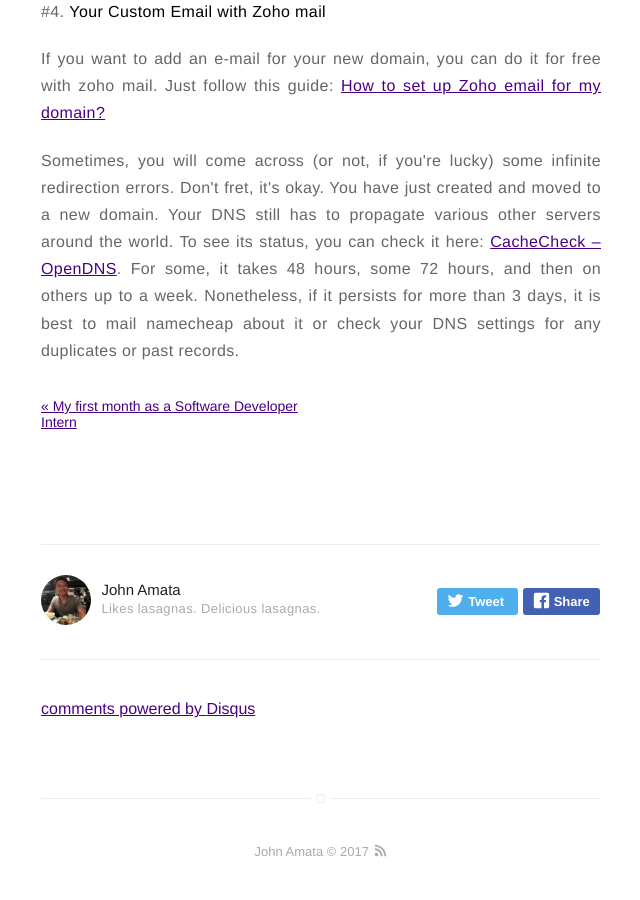
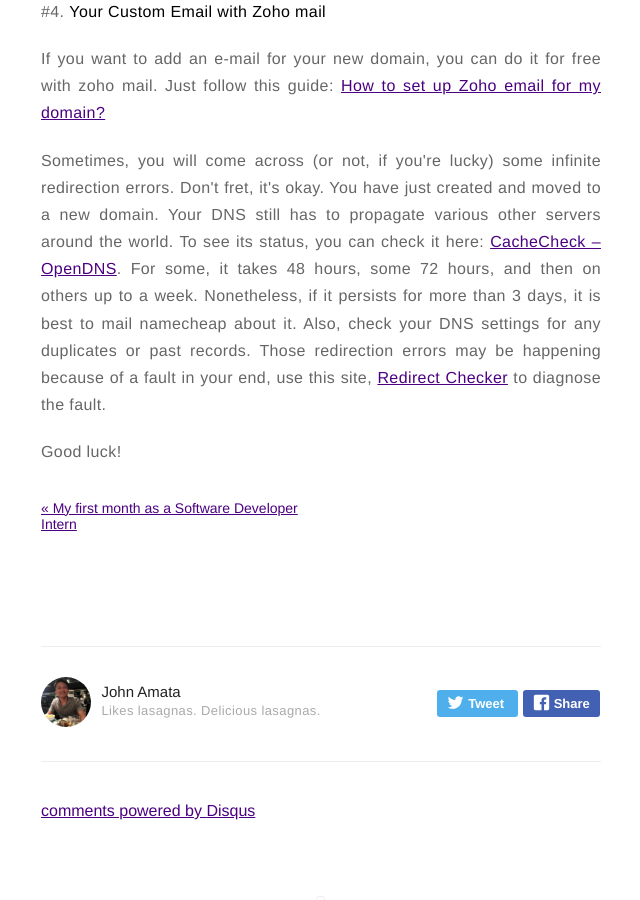
Before and after one commit to jpamata/jpamata.github.io, a Jekyll site: the page built from _posts/2017-10-05-setting-up-a-personal-site-with-github-pages.md, in a window 1280 px wide and 900 px high, scrolled down 1027 px. Shown: the whole window, without its empty margins (319-959 px from the left). Built offline with Jekyll 4.4.1, drawn with Linux system fonts in a browser that asks for light colours; comment, search, counter and statistics services are not loaded.

Commit message:
Update 2017-10-05-setting-up-a-personal-site-with-github-pages.md

```diff
--- a/_posts/2017-10-05-setting-up-a-personal-site-with-github-pages.md
+++ b/_posts/2017-10-05-setting-up-a-personal-site-with-github-pages.md
@@ -23,4 +23,6 @@
 <p align="justify">#4. <strong>Your Custom Email with Zoho mail</strong></p>
 <p align="justify">If you want to add an e-mail for your new domain, you can do it for free with zoho mail. Just follow this guide: <a href="https://www.namecheap.com/support/knowledgebase/article.aspx/9758/2208/how-to-set-up-zoho-email-for-my-domain">How to set up Zoho email for my domain?</a></p>
 
-<p align="justify">Sometimes, you will come across (or not, if you're lucky) some infinite redirection errors. Don't fret, it's okay. You have just created and moved to a new domain. Your DNS still has to propagate various other servers around the world. To see its status, you can check it here: <a href="http://cachecheck.opendns.com/">CacheCheck – OpenDNS</a>. For some, it takes 48 hours, some 72 hours, and then on others up to a week. Nonetheless, if it persists for more than 3 days, it is best to mail namecheap about it or check your DNS settings for any duplicates or past records.</p>
+<p align="justify">Sometimes, you will come across (or not, if you're lucky) some infinite redirection errors. Don't fret, it's okay. You have just created and moved to a new domain. Your DNS still has to propagate various other servers around the world. To see its status, you can check it here: <a href="http://cachecheck.opendns.com/">CacheCheck – OpenDNS</a>. For some, it takes 48 hours, some 72 hours, and then on others up to a week. Nonetheless, if it persists for more than 3 days, it is best to mail namecheap about it. Also, check your DNS settings for any duplicates or past records. Those redirection errors may be happening because of a fault in your end, use this site, <a href="http://www.redirect-checker.org">Redirect Checker</a> to diagnose the fault.</p>
+
+<p align="justify">Good luck!</p>
```
